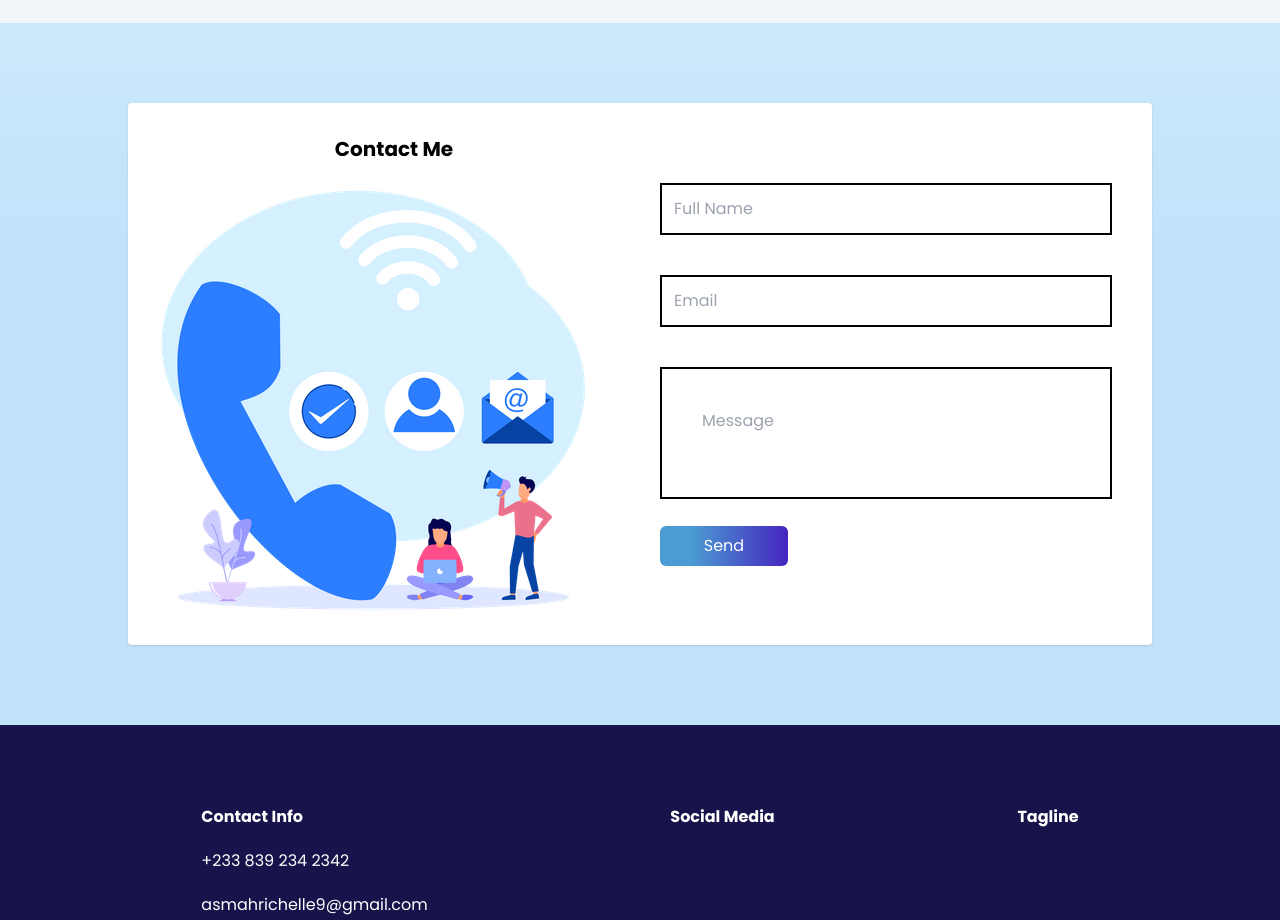
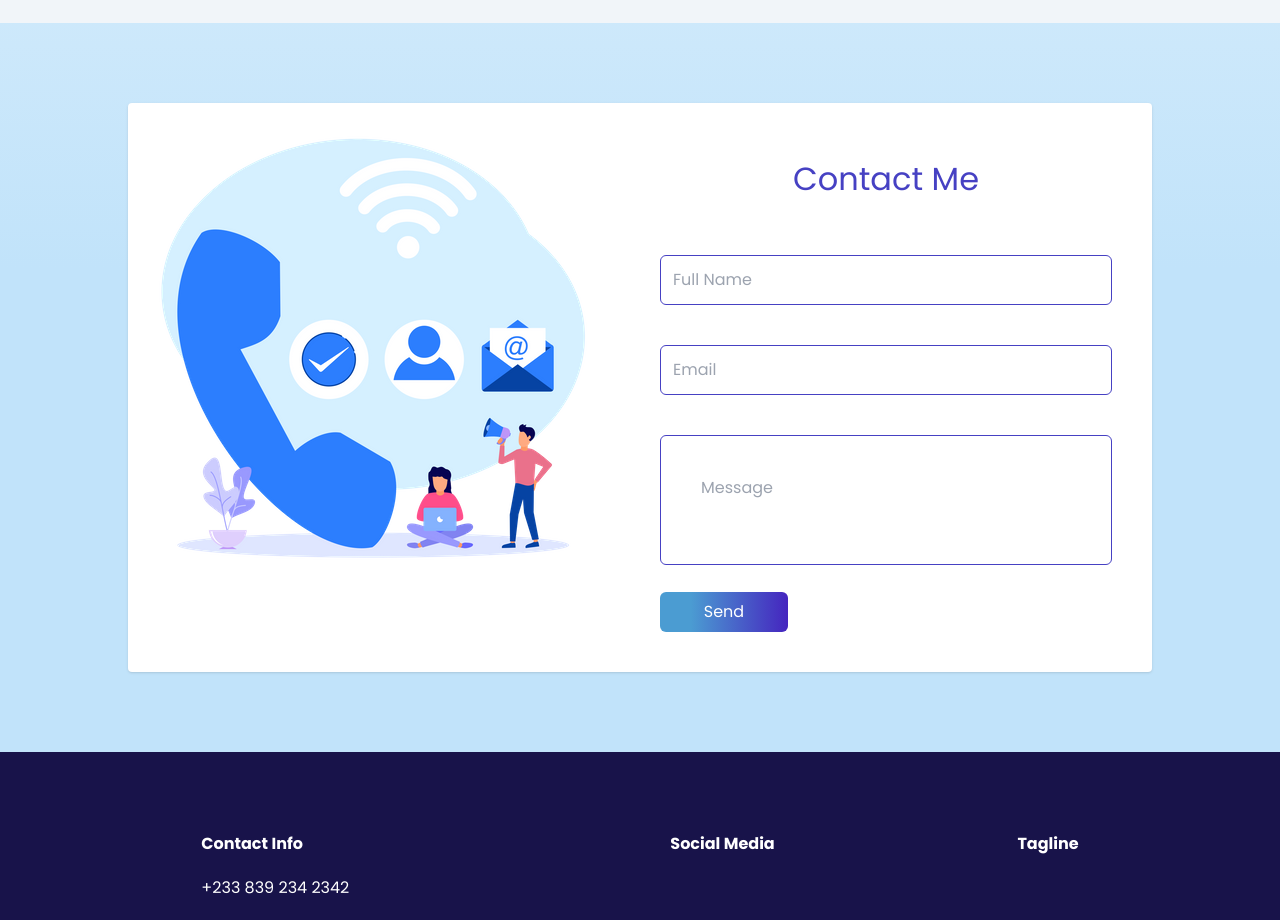
Before and after one commit to Richiewebs/Porfolio, a React (Vite) app: page /home in a window 1280 px wide. Shown: the part 4600-5520 px from the top of the page. Built offline with nearby package versions, Linux system fonts and the light colour scheme.

Commit message:
small changes

```diff
--- a/src/Routepages.jsx
+++ b/src/Routepages.jsx
@@ -10,6 +10,7 @@ const Routepages = () => {
   return (
     <BrowserRouter>
         <Routes>
+          <Route path = '/' element={<Home/>}></Route>
             <Route path = '/home' element={<Home/>}></Route>
             <Route path = '/experience' element={<Experience/>}></Route>
             <Route path = '/about' element={<About/>}></Route>
--- a/src/components/Contact.jsx
+++ b/src/components/Contact.jsx
@@ -24,15 +24,17 @@ export const ContactUs = () => {
   return (
     <div id='contact' className='w-4/5 bg-white shadow m-auto font-sans flex rounded p-5 my-20'>
       <div className='w-1/2'>
-        <h1 className='text-center p-3 text-xl font-bold opacity-4'>Contact Me</h1>
+
         <img src={img} alt="Contact" className='' />
       </div>
       <div className='w-1/2 p-5 h-4/5'>
+      <h1 className='text-center p-3 text-[32px] text-licol'>Contact Me</h1>
         <div className='flex flex-col w-full space-y-10'>
+
           <form ref={form} onSubmit={sendEmail}>
             <Input type='text' text='Full Name' name='user_name' />
             <Input type='email' text='Email' name='user_email' />
-            <textarea name='message' placeholder='Message' className='border-2 resize-none outline-none p-10 w-full mt-10'></textarea>
+            <textarea name='message' placeholder='Message' className='border-[1px] border-licol rounded-md resize-none outline-none p-10 w-full mt-10'></textarea>
             <input value='Send' type='submit' className='w-32 h-10 bg-custom-gradient rounded-md  mt-5 text-white hover:bg-hov hover:transition duration-300 ease-in-out' />
           </form>
         </div>
--- a/src/components/Input.jsx
+++ b/src/components/Input.jsx
@@ -3,7 +3,7 @@ import React from 'react'
 const Input = (props) => {
   return (
     <div className='mt-10'>
-      <input type={props.type} placeholder={props.text} name={props.name} className='w-full p-3 outline-none border-2'></input>
+      <input type={props.type} placeholder={props.text} name={props.name} className='w-full border-licol p-3 outline-none border-[1px] rounded-md'></input>
     </div>
   )
 }
```
Also changed, not shown: 2 other files (tests, documents, lock files or other folders).
